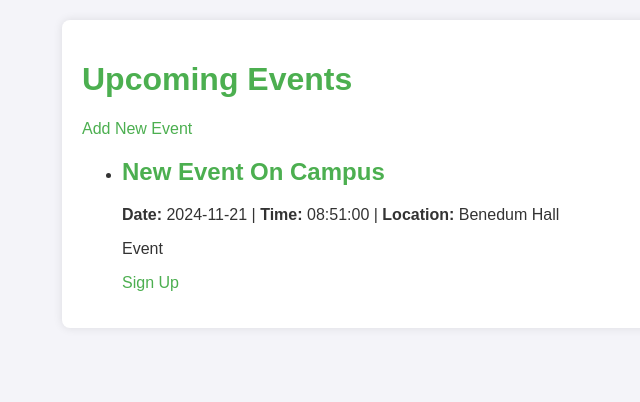
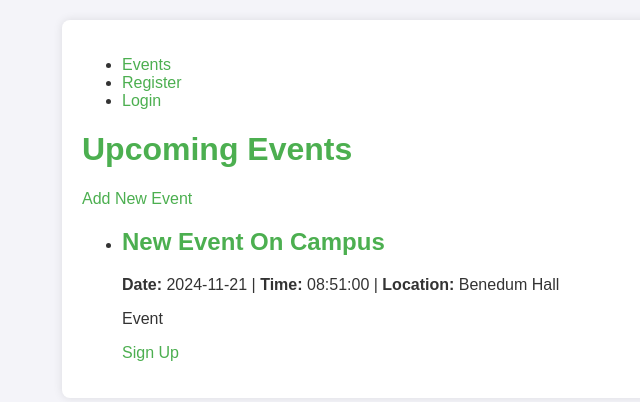
Before and after one commit to NicholasCessna/EventManagementSystem, a Flask app: page / in a window 1280 px wide. Shown: the top 402 px of the page, without its empty margins (46-686 px from the left). Run offline with Flask 3, Linux system fonts and the light colour scheme.

Commit message:
Added linking on all pages

```diff
--- a/ProjectExamples/controllers.py
+++ b/ProjectExamples/controllers.py
@@ -24,6 +24,9 @@ def logout_user_controller():
     logout_user()
 
 def add_sign_up(event_id, user_id):
+    #add logic to prevent multiple signups
+    #is_signed_up = check_for_signup(event_id, user_id)
+    #if (!is_signed_up):
     sign_up = SignUp(event_id=event_id, user_id=user_id)
     db.session.add(sign_up)
     db.session.commit()
@@ -34,6 +37,9 @@ def get_all_events():
 def get_event(event_id):
     return Event.query.get(event_id)
 
+# def check_for_signup(event_id,user_id):
+#     return SignUp.query.filter_by(event_id=event_id, user_id=user_id).first()
+
 def get_signups_for_event(event_id):
     event = Event.query.get(event_id)
     return event.signups if event else None
--- a/ProjectExamples/templates/base.html
+++ b/ProjectExamples/templates/base.html
@@ -8,6 +8,15 @@
 </head>
 <body>
     <div class="container">
+        <header>
+            <nav>
+                <ul>
+                    <li><a href="{{ url_for('events') }}">Events</a></li>
+                    <li><a href="{{ url_for('register') }}">Register</a></li>
+                    <li><a href="{{ url_for('login') }}">Login</a></li>
+                </ul>
+            </nav>
+        </header>
         <h1>{% block header %}Event Management System{% endblock %}</h1>
         {% with messages = get_flashed_messages() %}
             {% if messages %}
--- a/ProjectExamples/templates/events.html
+++ b/ProjectExamples/templates/events.html
@@ -1,5 +1,7 @@
 <!-- templates/events.html -->
 {% extends "base.html" %}
+
+
 
 {% block title %}Events{% endblock %}
 {% block header %}Upcoming Events{% endblock %}
```
Also changed, not shown: ProjectExamples/instance/event_app.db.
